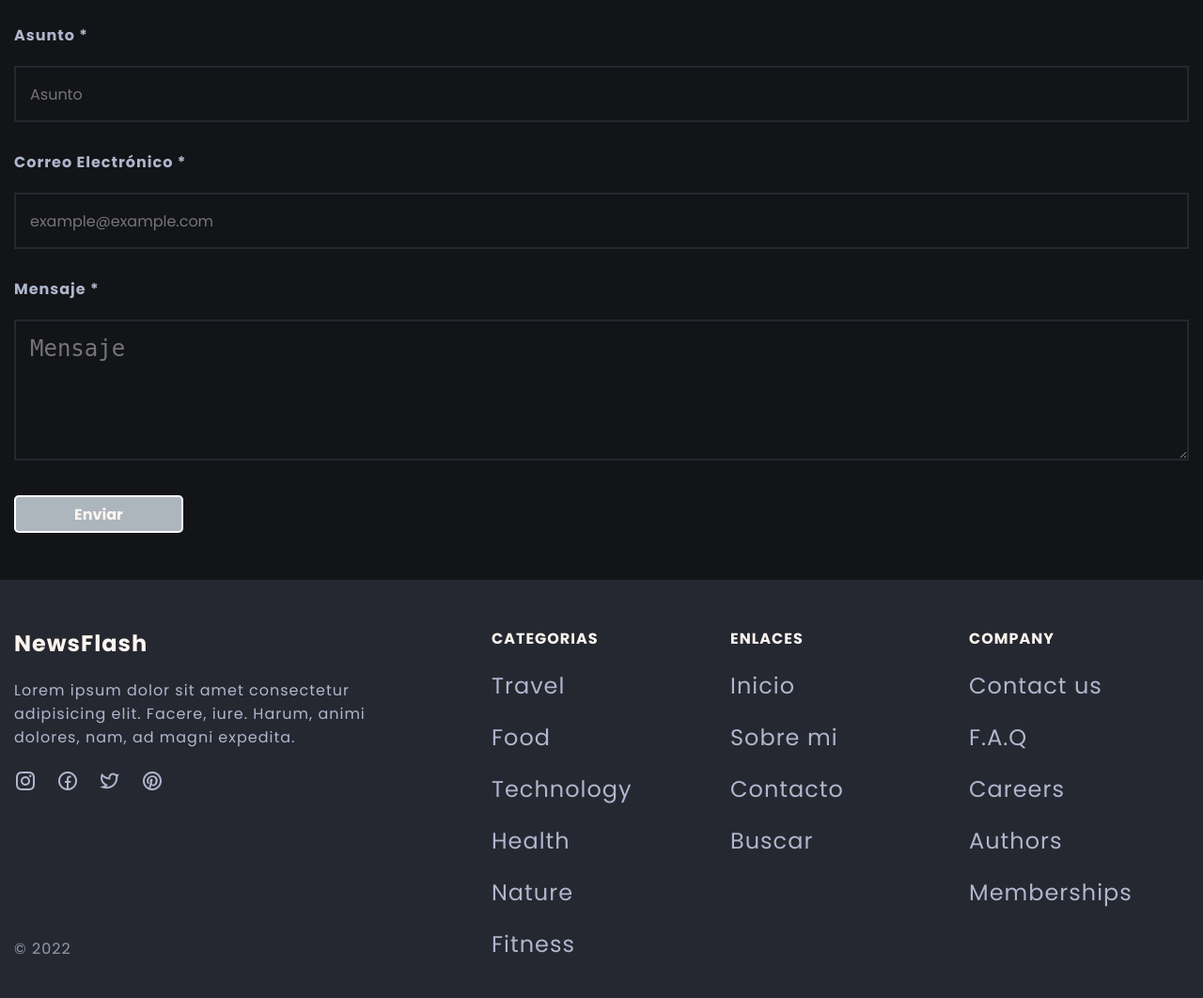
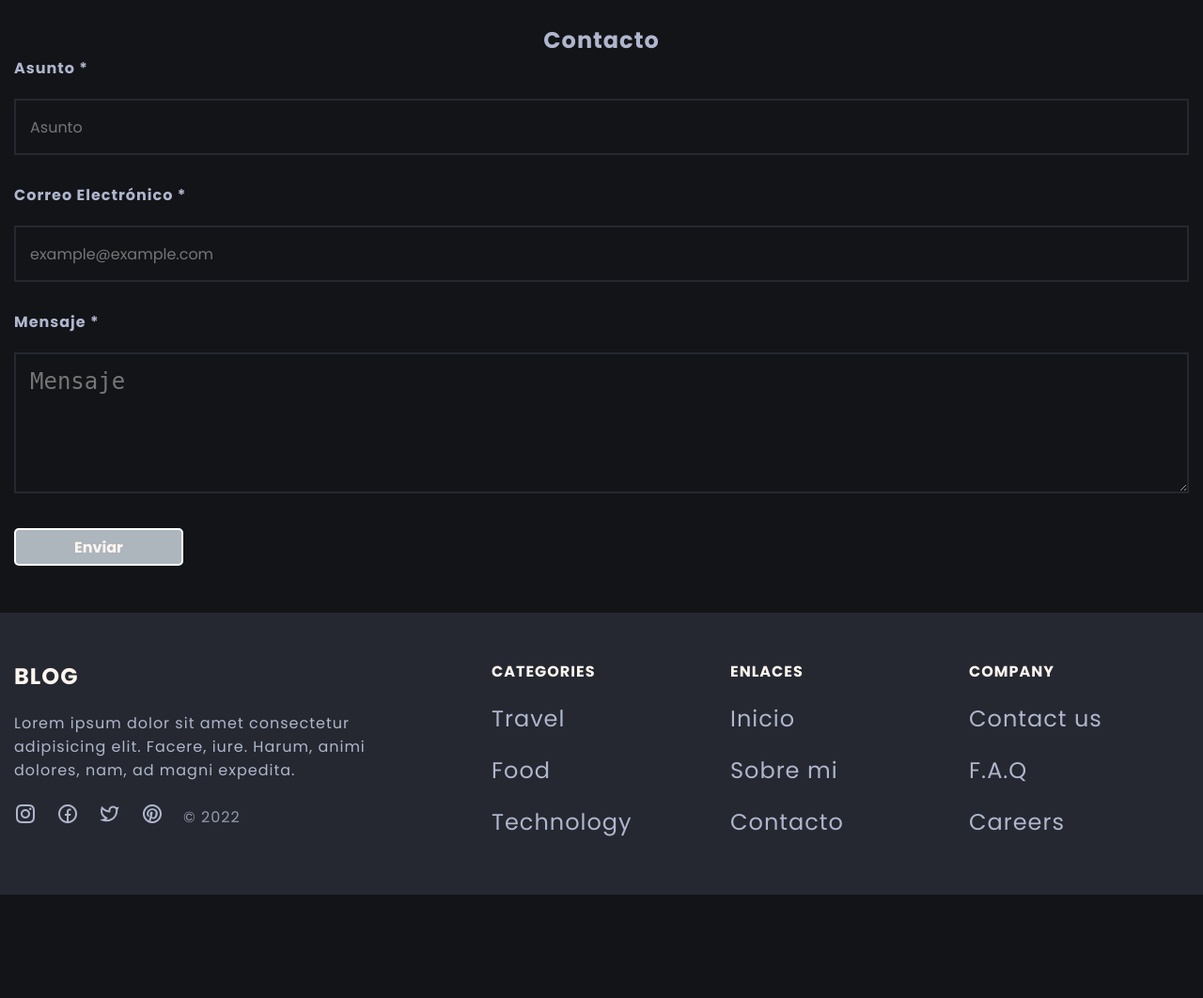
Before and after one commit to 69jgt/blog_01, a Django app: template blog_app/templates/blog/contact.html in a window 1280 px wide. Shown: the part 75-1137 px from the top of the page at 94% size. After the commit the page ends 1027 px from the top, so only its background shows below. Run offline with Django 3.2, Linux system fonts and the light colour scheme; the template is opened without the code that fills it, so the values that code supplies are empty; parts of the project's set-up code (start-up, migrations or seed data) failed here and were passed over; some libraries are stand-ins or nearby versions.

Commit message:
Modifico footer HTML y CSS

```diff
--- a/blog_app/static/css/main.css
+++ b/blog_app/static/css/main.css
@@ -159,10 +159,10 @@ body.light-theme{
 }
 
 .content-share {
-    min-height: calc(100vh - 59.5rem);
+    min-height: calc(100vh - 45rem);
 }
 .container-footer {
-    height: 44.5rem;
+    height: 20rem;
 }
 
 .place-items-center{
@@ -867,6 +867,7 @@ body.light-theme{
 
 .footer-container{
     gap: var(--gap);
+    height: 20rem;
 }
 
 .company-data{
@@ -1195,13 +1196,13 @@ body.light-theme{
 
 /* Typing effect test */
 .typing-effect {
-    width: 22ch;
+    width: 31ch;
     animation: typing 2s steps(20), effect .5s step-end infinite alternate;
     white-space: nowrap;
     overflow: hidden;
     border-right: 3px solid;
     font-family: monospace;
-    font-size: 2em;
+    font-size: 2rem;
   }
   @keyframes typing {
     from {
--- a/blog_app/templates/base_2.html
+++ b/blog_app/templates/base_2.html
@@ -80,13 +80,13 @@
 
 
        <!-- Footer -->
-        <footer class="footer section container-footer">
+    <footer class="footer section">
 
         <div class="footer-container container d-grid">
 
             <div class="company-data">
                 <a href="./index.html">
-                        <h2 class="logo">NewsFlash</h2>
+                    <h2 class="logo">BLOG</h2>
                 </a>
                 <p class="company-description">Lorem ipsum dolor sit amet consectetur adipisicing elit. Facere, iure. Harum, animi dolores, nam, ad magni expedita.</p>
 
@@ -103,8 +103,7 @@
                     <li class="list-item">
                         <a href="#" class="list-link"><i class="ri-pinterest-line"></i></a>
                     </li>
-                    </ul>
-
+                    <li class="list-item">
                         <span class="copyright-notice">
                             <script type="text/javascript">
 
@@ -116,10 +115,15 @@
 
                             </script>
                         </span>
+                    </li>
+
+                </ul>
+
+
             </div>
 
             <div>
-                    <h6 class="title footer-title">Categorias</h6>
+                <h6 class="title footer-title">Categories</h6>
 
                 <ul class="footer-list list">
                     <li class="list-item">
@@ -130,15 +134,6 @@
                     </li>
                     <li class="list-item">
                             <a href="#" class="list-link">Technology</a>
-                        </li>
-                        <li class="list-item">
-                            <a href="#" class="list-link">Health</a>
-                        </li>
-                        <li class="list-item">
-                            <a href="#" class="list-link">Nature</a>
-                        </li>
-                        <li class="list-item">
-                            <a href="#" class="list-link">Fitness</a>
                     </li>
                 </ul>
 
@@ -155,10 +150,7 @@
                             <a href="#" class="list-link">Sobre mi</a>
                         </li>
                         <li class="list-item">
-                            <a href="#" class="list-link">Contacto</a>
-                        </li>
-                        <li class="list-item">
-                            <a href="/search" class="list-link">Buscar</a>
+                            <a href="/contact" class="list-link">Contacto</a>
                         </li>
                     </ul>
 
@@ -177,12 +169,6 @@
                     <li class="list-item">
                         <a href="#" class="list-link">Careers</a>
                     </li>
-                        <li class="list-item">
-                            <a href="#" class="list-link">Authors</a>
-                        </li>
-                        <li class="list-item">
-                            <a href="#" class="list-link">Memberships</a>
-                        </li>
                 </ul>
 
             </div>
--- a/blog_app/templates/blog/contact.html
+++ b/blog_app/templates/blog/contact.html
@@ -10,6 +10,7 @@
     <div class="list-container content">
 
         <div class="contact-form content-share">
+            <h1>Contacto</h1>
             <form action="" name="form4" id="form4" method="POST" class="needs-validation"
                             enctype="multipart/form-data" novalidate>
                 {% csrf_token %}
--- a/blog_app/templates/blog/share.html
+++ b/blog_app/templates/blog/share.html
@@ -17,7 +17,7 @@
             </div>
             {% else %}
             <div class="contact-form content-share">
-                <h1>Compartir <b>{{ post.title }}</b> por correo <span></h1>
+                <h1>Compartir <b>{{ post.title }}</b> por correo</h1>
                 <form method='post' id="shareForm">
                     {% csrf_token %}
 
--- a/blog_app/templates/blog/success.html
+++ b/blog_app/templates/blog/success.html
@@ -8,6 +8,7 @@
 
     <section class="list-posts section">
         <div class="success-container content">
+            <p><i class="ri-mail-check-line ri-10x"></i></p>
             <h1>Muchas gracias por tu contacto</h1>
             <p>Tu información de contacto y tu mensaje se han enviado con éxito</p>
             <button onclick="window.location.href='/';" class="css-button-sliding-to-left--sand">
--- a/blog_app/views.py
+++ b/blog_app/views.py
@@ -176,7 +176,7 @@ def post_contact(request):
         from_email = settings.EMAIL_HOST_USER
         recipient_list = ["tutmotsis69@gmail.com"]
 
-        send_mail(subject, message, from_email, recipient_list)
+        send_mail(subject, message, from_email, recipient_list, fail_silently=False,)
         return render(request, 'blog/success.html')
 
     return render(request, 'blog/contact.html')
--- a/new_blog/urls.py
+++ b/new_blog/urls.py
@@ -37,6 +37,7 @@ sitemaps = {
 urlpatterns = [
     # path('grappelli/', include('grappelli.urls')), # grappelli URLS
     path('jet/', include('jet.urls', 'jet')),  # Django JET URLS
+    path('jet/dashboard/', include('jet.dashboard.urls', 'jet-dashboard')), # Django JET dashboard URLS
     path('admin/', admin.site.urls),
     path('', include('blog_app.urls', namespace='blog')),
     path('sitemap.xml', sitemap, {'sitemaps': sitemaps},
```
Also changed, not shown: blog_app/templates/base.html (+8 -22 lines), new_blog/settings.py (+39 -0 lines). Lines whose indentation alone changed are shown as unchanged.
